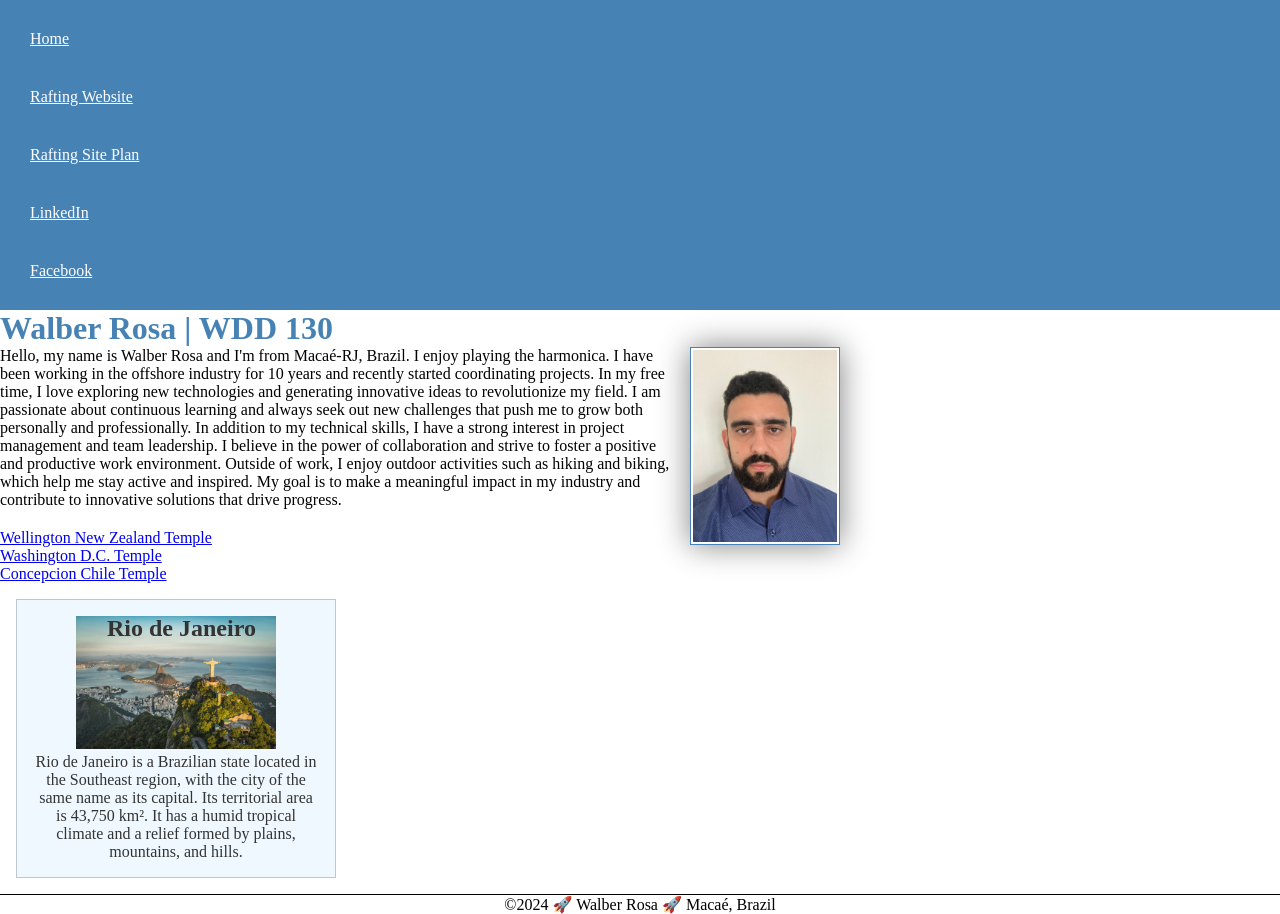
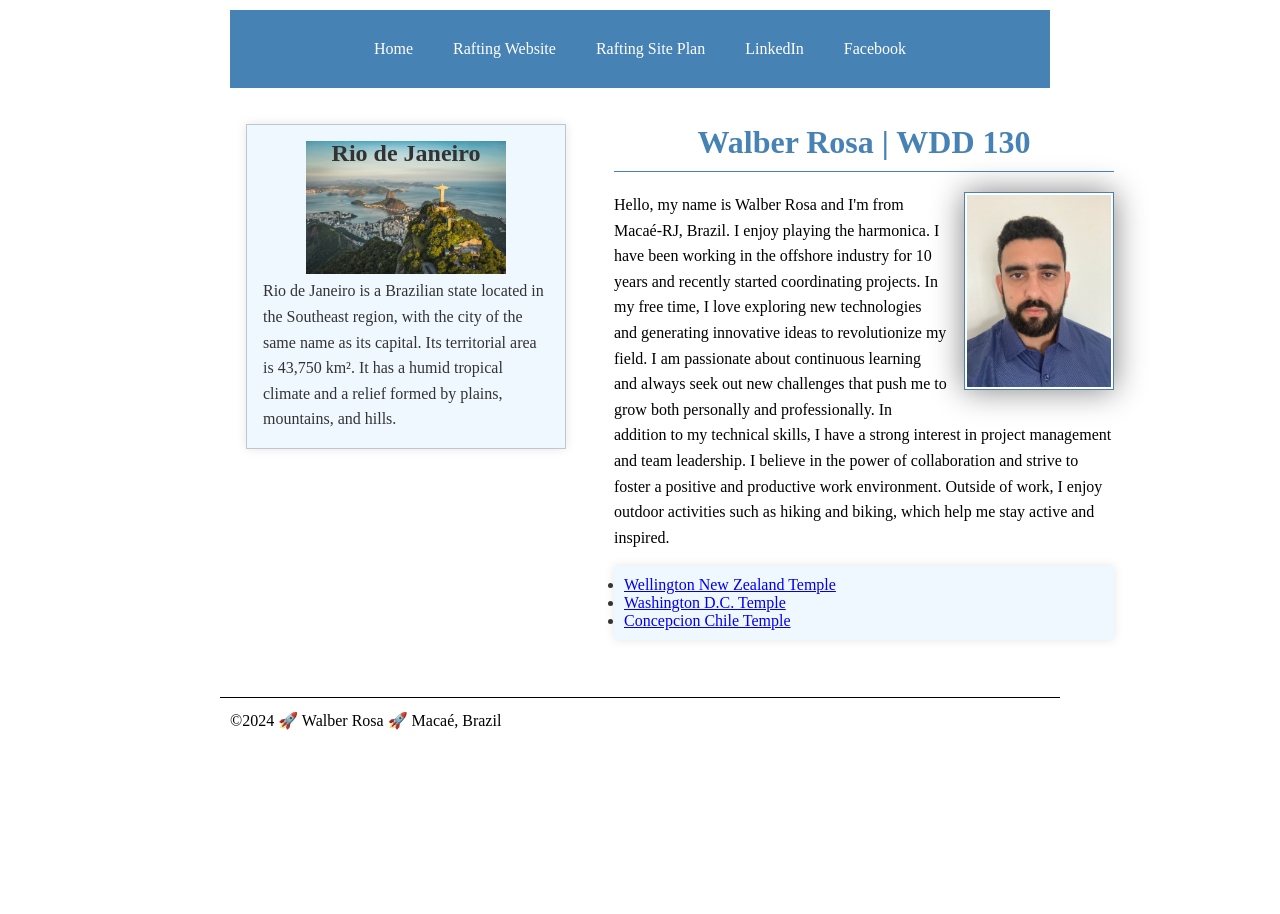
Before and after one commit to WalberRosa/wdd130, a plain HTML site: page index.html in a window 1280 px wide. After the commit the page ends 800 px from the top, so only its background shows below. Drawn offline with Linux system fonts and the light colour scheme.

Commit message:
W04 Assignment: Course Home Layout Update

```diff
--- a/index.html
+++ b/index.html
@@ -12,33 +12,34 @@
         <header>
             <nav>
                 <a href="#">Home</a>
-                <a href="wwr/">Rafting Website</a>
+                <a href="wwr/about.html">Rafting Website</a>
                 <a href="wwr/site-plan-rafting.html">Rafting Site Plan</a>
-                <a href="https://linkedin.com" target="_blank">LinkedIn</a>
+                <a href="https://linkedin.com/in/w%C3%A1lber-rosa/" target="_blank">LinkedIn</a>
                 <a href="https://facebook.com" target="_blank">Facebook</a>
             </nav>
         </header>
+        <div class="grid">
+            <aside class="box">
+                <h2>Rio de Janeiro</h2>
+                <img src="images/riodejaneiro.jpg" alt="Rio de Janeiro landscape">
+                <p>Rio de Janeiro is a Brazilian state located in the Southeast region, with the city of the same name as its capital. Its territorial area is 43,750 km². It has a humid tropical climate and a relief formed by plains, mountains, and hills.</p>
+            </aside>
             <main>
                 <h1>Walber Rosa | WDD 130</h1>
                 <img src="images/myimage.jpeg" alt="Hello, my name is Walber Rosa" class="profile-img">
                 <p>
-                Hello, my name is Walber Rosa and I'm from Macaé-RJ, Brazil. I enjoy playing the harmonica. I have been working in the offshore industry for 10 years and recently started coordinating projects. In my free time, I love exploring new technologies and generating innovative ideas to revolutionize my field. I am passionate about continuous learning and always seek out new challenges that push me to grow both personally and professionally. In addition to my technical skills, I have a strong interest in project management and team leadership. I believe in the power of collaboration and strive to foster a positive and productive work environment. Outside of work, I enjoy outdoor activities such as hiking and biking, which help me stay active and inspired. My goal is to make a meaningful impact in my industry and contribute to innovative solutions that drive progress.
+                    Hello, my name is Walber Rosa and I'm from Macaé-RJ, Brazil. I enjoy playing the harmonica. I have been working in the offshore industry for 10 years and recently started coordinating projects. In my free time, I love exploring new technologies and generating innovative ideas to revolutionize my field. I am passionate about continuous learning and always seek out new challenges that push me to grow both personally and professionally. In addition to my technical skills, I have a strong interest in project management and team leadership. I believe in the power of collaboration and strive to foster a positive and productive work environment. Outside of work, I enjoy outdoor activities such as hiking and biking, which help me stay active and inspired.
+
                 </p>
-            <!-- Adding the unordered list -->
                 <ul class="temple-links">
                     <li><a href="https://www.churchofjesuschrist.org/temples/details/wellington-new-zealand-temple?lang=eng" target="_blank">Wellington New Zealand Temple</a></li>
                     <li><a href="https://www.churchofjesuschrist.org/temples/details/washington-d.c.-temple?lang=eng" target="_blank">Washington D.C. Temple</a></li>
                     <li><a href="https://www.churchofjesuschrist.org/temples/details/concepcion-chile-temple?lang=eng" target="_blank">Concepcion Chile Temple</a></li>
                 </ul>
             </main>
-        <aside class="box">
-            <h2>Rio de Janeiro</h2>
-            <img src="images/riodejaneiro.jpg" alt="Rio de Janeiro landscape">
-            <p>Rio de Janeiro is a Brazilian state located in the Southeast region, with the city of the same name as its capital. Its territorial area is 43,750 km². It has a humid tropical climate and a relief formed by plains, mountains, and hills.</p>
-        </aside>
+        </div>
         <footer>
             <p>©2024 🚀 Walber Rosa 🚀 Macaé, Brazil</p>
         </footer>
     </body>
-    <!-- Last modified: July 11, 2024 -->
 </html>
--- a/styles/styles.css
+++ b/styles/styles.css
@@ -1,27 +1,65 @@
-/* Universal selector */
+
 * {
     margin: 0;
     padding: 0;
     box-sizing: border-box;
 }
 
+header, .grid, footer {
+    max-width: 840px;
+    margin: 0 auto;
+    padding: 10px;
+    text-align: center;
+}
+
 nav {
     background-color: steelblue;
     padding: 10px;
+    display: flex;
+    justify-content: center;
 }
 
 nav a {
     color: white;
     display: block;
     padding: 20px;
+    text-decoration: none;
+    text-align: center;
+}
+
+nav a:link, nav a:visited {
+    color: white;
+}
+
+nav a:hover {
+    background-color: lightsteelblue;
+}
+
+.grid {
+    display: grid;
+    grid-template-columns: 1fr 3fr;
+    gap: 1rem;
+    align-items: start;
 }
 
 h1 {
     color: steelblue;
+    margin-bottom: 20px;
+    position: relative;
+}
+
+h1::after {
+    content: '';
+    display: block;
+    width: 500px;
+    height: 1px;
+    background-color: steelblue;
+    margin: 10px auto 0;
 }
 
 main {
-    max-width: 840px;
+    grid-column: 2/3;
+    margin: 1rem;
 }
 
 .profile-img {
@@ -36,25 +74,38 @@ main {
 
 p {
     padding: 0;
+    line-height: 1.6;
+    text-align: left;
 }
 
 .temple-links {
-    margin-top: 20px; /* Adding space between the paragraph and the list */
+    margin-top: 20px;
+    background-color: #f0f8ff;
+    color: #333;
+    padding: 10px;
+    box-shadow: 0 0 10px rgba(0, 0, 0, 0.1);
+    margin: 1rem 0;
+    text-align: left;
 }
 
+
 aside {
+    width: 20rem;
     position: relative;
-    width: 20rem;
-    margin: 1rem;
-    text-align: center;
+    grid-column: 1/2;
+    grid-row: 1/2;
     background-color: #eee;
     color: #333;
+    padding: 10px;
+    box-shadow: 0 0 10px rgba(0, 0, 0, 0.1);
+    margin: 1rem 0;
 }
 
 aside h2 {
     position: absolute;
     top: 15px;
-    left: 90px;
+    left: 50%;
+    transform: translateX(-50%);
 }
 
 aside img {
@@ -66,13 +117,13 @@ footer {
     margin-top: 15px;
     border-top: 1px solid #000;
     text-align: center;
+    padding: 10px;
 }
 
-/* Class Selectors */
 .box {
     margin: 1rem;
     padding: 1rem;
     border: 1px solid rgba(0, 0, 0, 0.2);
-    background-color: #f0f8ff; /* AliceBlue */
+    background-color: #f0f8ff;
     color: #333;
 }
```
Lines whose indentation alone changed are shown as unchanged.
